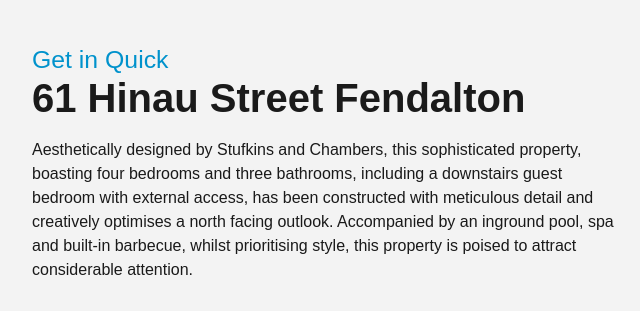
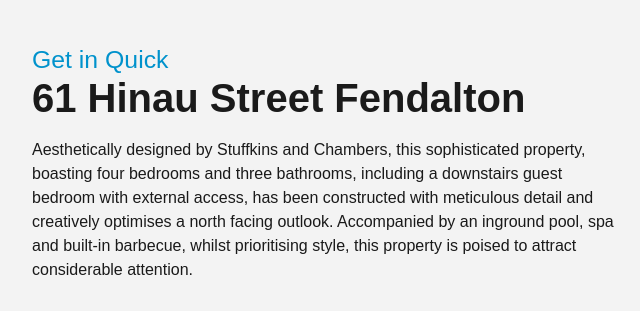
Before and after one commit to marcomcgillivray/Max-Real-Estate, a plain HTML site: page index.html in a window 1280 px wide. Shown: the part 2856-3167 px from the top of the page, 640-1280 px from the left. Drawn offline with Linux system fonts and the light colour scheme; files whose address does not match are found by name.

Commit message:
Update index.html

```diff
--- a/index.html
+++ b/index.html
@@ -250,7 +250,7 @@
                     <span class="topper">Get in Quick</span>
                     <h2 class="title">61 Hinau Street Fendalton</h2>
                     <p class="text">
-                        Aesthetically designed by Stufkins and Chambers, this sophisticated property, boasting four bedrooms and three bathrooms, including a downstairs guest bedroom with external access, has been constructed with meticulous detail and creatively optimises a north facing outlook. Accompanied by an inground pool, spa and built-in barbecue, whilst prioritising style, this property is poised to attract considerable attention.
+                        Aesthetically designed by Stuffkins and Chambers, this sophisticated property, boasting four bedrooms and three bathrooms, including a downstairs guest bedroom with external access, has been constructed with meticulous detail and creatively optimises a north facing outlook. Accompanied by an inground pool, spa and built-in barbecue, whilst prioritising style, this property is poised to attract considerable attention.
                     </p>
                     <picture class="picture picture1">
 
```
